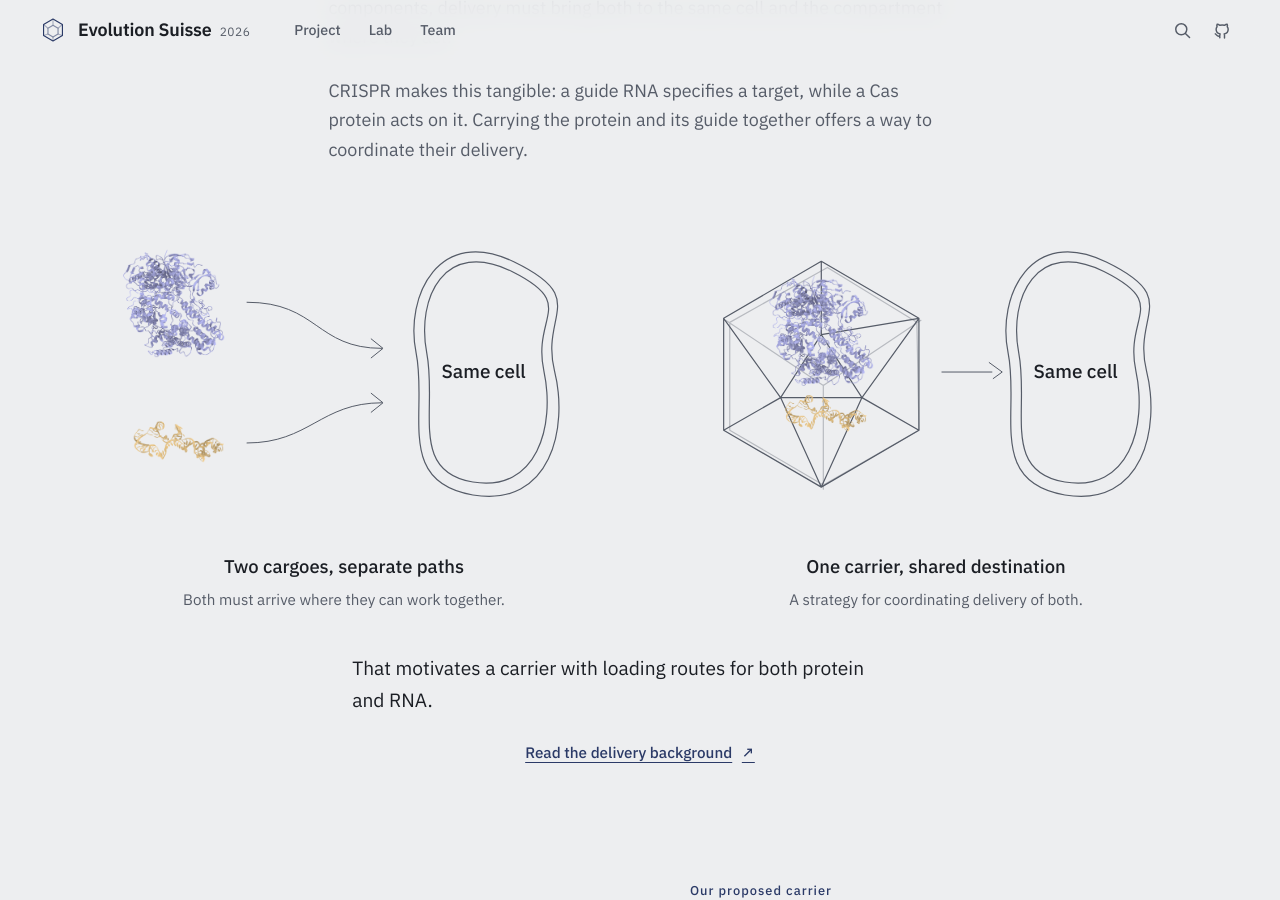
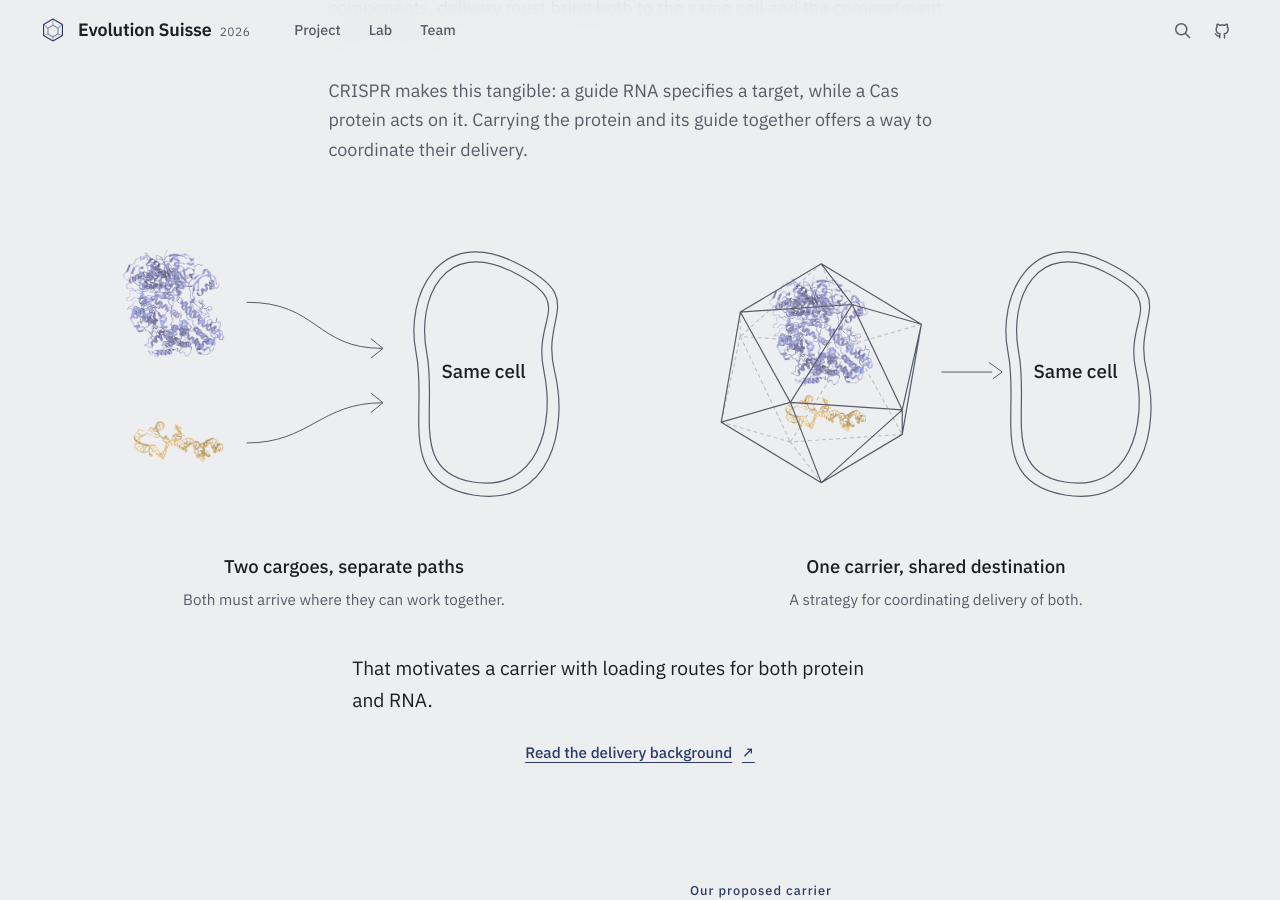
Before and after one commit to idec-teams/2026_Evolution_Suisse_2026, an MkDocs documentation site: the page built from docs/index.md, in a window 1280 px wide and 900 px high, scrolled down 1133 px. Built offline with MkDocs 1.6.1, drawn with Linux system fonts in a browser that asks for light colours.

```diff
--- a/theme/css/home.css
+++ b/theme/css/home.css
@@ -319,7 +319,7 @@
 .cell-detail { opacity: .25; }
 .diagram-route { fill: none; stroke: var(--ink-muted); stroke-width: 1; stroke-dasharray: 4 7; }
 .diagram-route path + path { stroke-dasharray: none; }
-.carrier-outline { fill: none; stroke: var(--ink); stroke-width: 1.5; }
+.cage__rear { opacity: .3; stroke-dasharray: 3 4; }
 .annotation, .shell-cut { fill: none; stroke: var(--ink-muted); stroke-width: 1; }
 .shell-cut { opacity: .4; }
 .art-label { font-family: var(--font-label); font-size: 16px; font-weight: 500; fill: var(--ink); }
--- a/theme/partials/overview-figures.html
+++ b/theme/partials/overview-figures.html
@@ -10,6 +10,17 @@
 <g transform="translate({{ x }} {{ y }}) scale({{ scale }})" class="cage">
   <path d="M0-55 48-27 48 28 0 56-48 28-48-27Z M0-55 0-19 48-27 20 12 48 28 M0-19-20 12-48-27 M-48 28-20 12 0 56 20 12 0-19 M-20 12H20"/>
   <path class="molecule__ghost" d="M2-53 46-26 47 27 0 54-46 27-46-26Z M-48-27 0 5 48-27 M0 5V56"/>
+</g>
+{%- endmacro %}
+{# Orthographic regular icosahedron: 12 vertices, 30 edges, 20 triangular faces.
+   Rear edges are drawn before cargo; front edges are drawn over it. #}
+{% macro closed_cage(x, y, scale=1, layer='front') -%}
+<g transform="translate({{ x }} {{ y }}) scale({{ scale }})" class="cage{% if layer == 'rear' %} cage__rear{% endif %}">
+  {% if layer == 'rear' %}
+  <path d="M0.00 -53.80L15.20 -14.33 M0.00 -53.80L-39.80 -18.05 M49.19 -24.06L15.20 -14.33 M15.20 -14.33L-39.80 -18.05 M15.20 -14.33L39.80 30.07 M15.20 -14.33L-15.20 33.79 M-39.80 -18.05L-39.80 -30.07 M-39.80 -18.05L-15.20 33.79 M-39.80 -18.05L-49.19 24.06 M39.80 30.07L-15.20 33.79 M-15.20 33.79L-49.19 24.06 M-15.20 33.79L0.00 53.80"/>
+  {% else %}
+  <path d="M0.00 -53.80L15.20 -33.79 M0.00 -53.80L49.19 -24.06 M0.00 -53.80L-39.80 -30.07 M15.20 -33.79L49.19 -24.06 M15.20 -33.79L-39.80 -30.07 M15.20 -33.79L39.80 18.05 M15.20 -33.79L-15.20 14.33 M49.19 -24.06L39.80 18.05 M49.19 -24.06L39.80 30.07 M-39.80 -30.07L-49.19 24.06 M-39.80 -30.07L-15.20 14.33 M39.80 18.05L39.80 30.07 M39.80 18.05L-15.20 14.33 M39.80 18.05L0.00 53.80 M39.80 30.07L0.00 53.80 M-49.19 24.06L-15.20 14.33 M-49.19 24.06L0.00 53.80 M-15.20 14.33L0.00 53.80"/>
+  {% endif %}
 </g>
 {%- endmacro %}
 {% macro delivery() -%}
@@ -51,8 +62,9 @@
   <figure class="cargo-comparison__part">
     <svg class="overview__art" viewBox="0 0 460 300" role="img" aria-labelledby="shared-title">
       <title id="shared-title">A closed protein cage carries protein and RNA toward the same cell</title>
-      <g class="carrier-outline">{{ cage(133, 149, 1.72) }}</g>
+      {{ closed_cage(133, 149, 1.72, 'rear') }}
       {{ protein(133, 113, 0.8) }} {{ rna(133, 183, 0.65) }}
+      {{ closed_cage(133, 149, 1.72) }}
       <g class="diagram-route" data-overview-draw><path d="M235 148H285"/><path d="m275 140 11 8-11 8"/></g>
       <g class="cell-boundary"><path d="M374 55C311 24 281 83 291 132 S273 241 339 252 420 195 408 147 438 86 374 55Z"/><path d="M372 63C315 35 291 85 300 132 S285 232 339 241 409 194 399 147 428 91 372 63Z"/></g>
       <text x="348" y="153" text-anchor="middle" class="art-label">Same cell</text>
```
Also changed, not shown: HANDOFF.md (+4 -2 lines).
